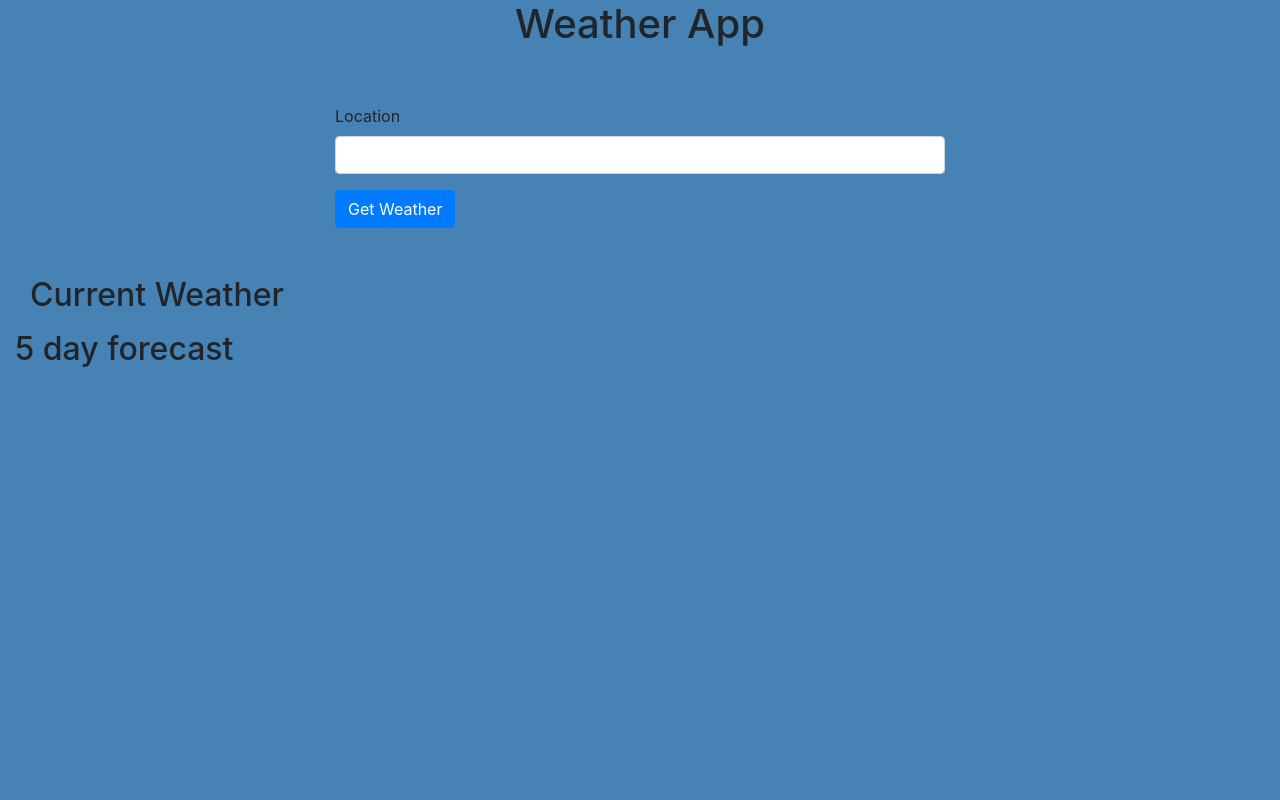
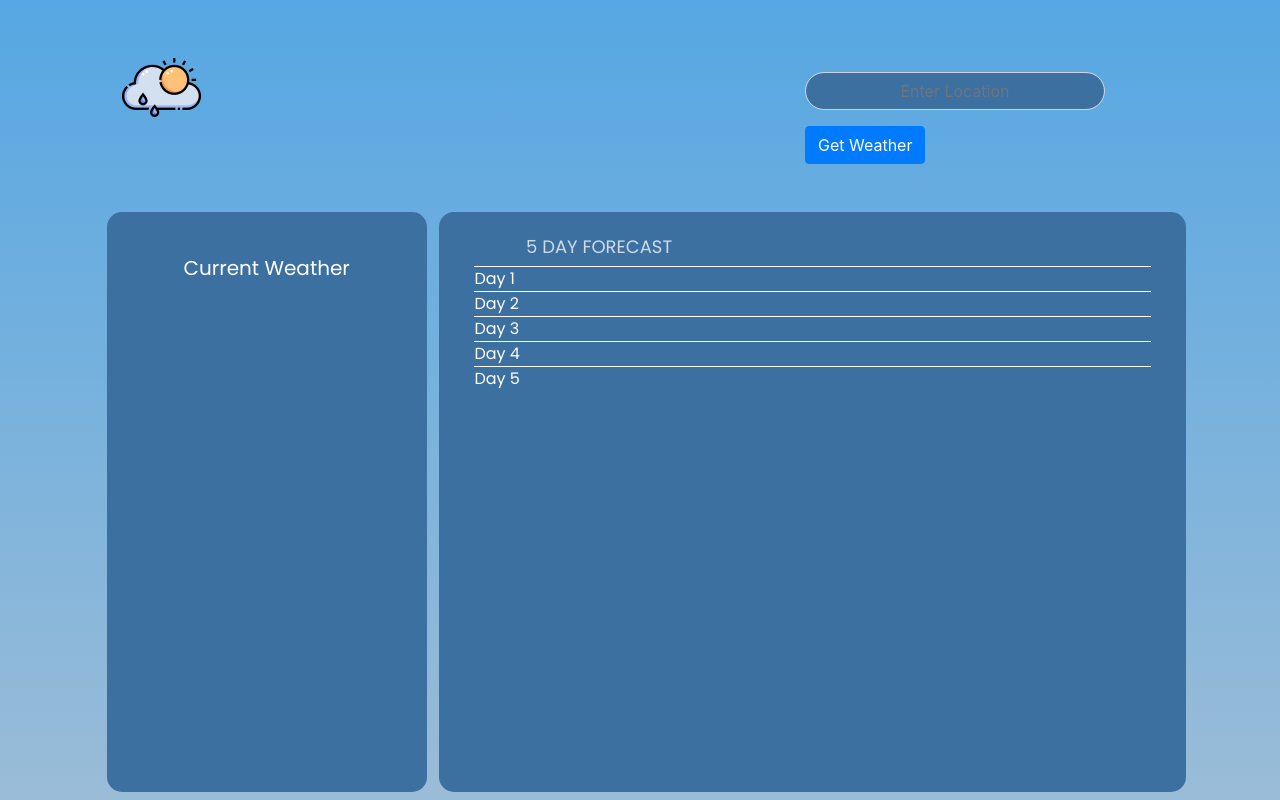
Before and after one commit to Brand0nLe/LeBWeatherSprintDay2, a plain HTML site: page index.html in a window 1280 px wide. Drawn offline with nearby package versions, Linux system fonts and the light colour scheme.

Commit message:
update styles

```diff
--- a/css/style.css
+++ b/css/style.css
@@ -1,3 +1,78 @@
-body{
-    background-color:steelblue;
+@font-face {
+    font-family: PoppinsRegular;
+    src: url(../assets/Poppins-Regular.ttf);
 }
+
+.poppinsWhite{
+    font-family: PoppinsRegular;
+    color: #FFFFFF;
+}
+
+
+html, body{
+    background: linear-gradient(to bottom, #56A7E3, #9ABCD7);
+    background-repeat: no-repeat;
+    background-size: cover;
+    height: 100%;
+    margin: 0;
+}
+
+.enterLocationText {
+    /* color: #f5f5f5; */
+    background-color: #3c70a1;
+    display: flex;
+    text-align: center;
+    border-radius: 50px;
+    width: 300px;
+}
+
+.current-weather-title{
+    color: #FFFFFF;
+    font-family: PoppinsRegular;
+    font-size: 20px;
+    margin-top: 15%;
+    display: flex;
+    justify-content: center;
+}
+.current-weather-bg{
+    background-color: #3c70a1;
+    height: 580px;
+    border-radius: 15px;
+}
+
+.five-day-forecast{
+    background-color: #3c70a1;
+    margin-left: 1%;
+    border-radius: 15px;
+    font-family: PoppinsRegular;
+    color: #FFFFFF;
+}
+.five-day-title{
+    font-size: 18px;
+    color: #FFFFFF;
+    opacity: 75%;
+    margin-left: 10%;
+}
+
+.five-day-row-top{
+    border-top: 1px solid #FFFFFF;
+    margin-left: 20px;
+    margin-right: 20px;
+}
+
+.five-day-row{
+    border-top: 1px solid #FFFFFF;
+    border-bottom: 1px solid #FFFFFF;
+    margin-left: 20px;
+    margin-right: 20px;
+}
+
+.five-day-row-middle{
+    margin-left: 20px;
+    margin-right: 20px;
+}
+
+.five-day-row-bottom{
+    margin-left: 20px;
+    margin-right: 20px;
+}
--- a/index.html
+++ b/index.html
@@ -1,7 +1,11 @@
 <!-- Brandon Le
 1-24-23
 Weather Sprint Day 2
-Weather app day 2 needs project structure layout, github, azure link, and fetches. -->
+Weather app day 2 needs project structure layout, github, azure link, and fetches.
+
+1-25-23
+Weather Sprint Day 3
+Weather app attempting to have as much completed as possible or as close to 75% as possible -->
 
 
 <!doctype html>
@@ -18,24 +22,27 @@ Weather app day 2 needs project structure layout, github, azure link, and fetche
 
 
 
-    <h1 class="text-center">Weather App</h1>
     <br>
     <br>
 
-    <div class="container-fluid">
 
 
+    <div class="container-fluid">
 <!-- form for search goes here -->
 <div class="row">
-<div class="col-6 mx-auto">
+    <div class="col-1"></div>
+    <!-- logo is here -->
+    <div class="col-3">
+            <img src="./assets/Logo.png" alt="cloud with sun and rain drops">
+    </div>
+<div class="col-5 mx-auto d-flex justify-content-end">
     <form>
         <div class="form-group">
-            <label for="location-input">Location</label>
-            <input type="text" class="form-control" id="location-input">
+            <label for="location-input"></label>
+            <input type="text" class="form-control enterLocationText" id="location-input" placeholder="Enter Location">
         </div>
         <button type="button" class="btn btn-primary" onclick="getWeather()">Get Weather</button>
     </form>
-</div>
 </div>
 </div>
 
@@ -44,22 +51,31 @@ Weather app day 2 needs project structure layout, github, azure link, and fetche
 <br><br>
 
 <!-- start of section where we inject elements by ID tags -->
-<div class="container-fluid">
-        <div class="row mx-auto">
+        <div class="row">
             <!-- column where I want to put current weather -->
-            <div class="col-4">
-                <h2>Current Weather</h2>
-                <div id="temp" class="mt-3"></div>
-                <div id="humidity" class="mt-3"></div>
-                <div id="wind" class="mt-3"></div>
+            <div class="col-1"></div>
+            <div class="col-3 current-weather-bg">
+                <h2 class="current-weather-title">Current Weather</h2>
+                <div id="temp" class="mt-3 poppinsWhite text-center"></div>
+                <div id="humidity" class="mt-3 poppinsWhite text-center"></div>
+                <div id="wind" class="mt-3 poppinsWhite text-center"></div>
             </div>
             <!-- column where I want five day forecast -->
-            <div class="col-6"></div>
-            <h2>5 day forecast</h2>
-            <div id="forecast" class="mt-3"></div>
+            <div class="col-7 five-day-forecast">
+                <h2 class="five-day-title mt-4">5 DAY FORECAST</h2>
+                <div class="row five-day-row-top">Day 1</div>
+                <div class="row five-day-row">Day 2</div>
+                <div class="row five-day-row-middle">Day 3</div>
+                <div class="row five-day-row">Day 4</div>
+                <div class="row five-day-row-bottom">Day 5</div>
+
+                <div id="forecast" class="mt-3"></div>
+                <div class="col-1"></div>
+            </div>
         </div>
+
+
     </div>
-
 
 
 
```
Also changed, not shown: assets/Logo.png (added), assets/Poppins-Regular.ttf (added).
